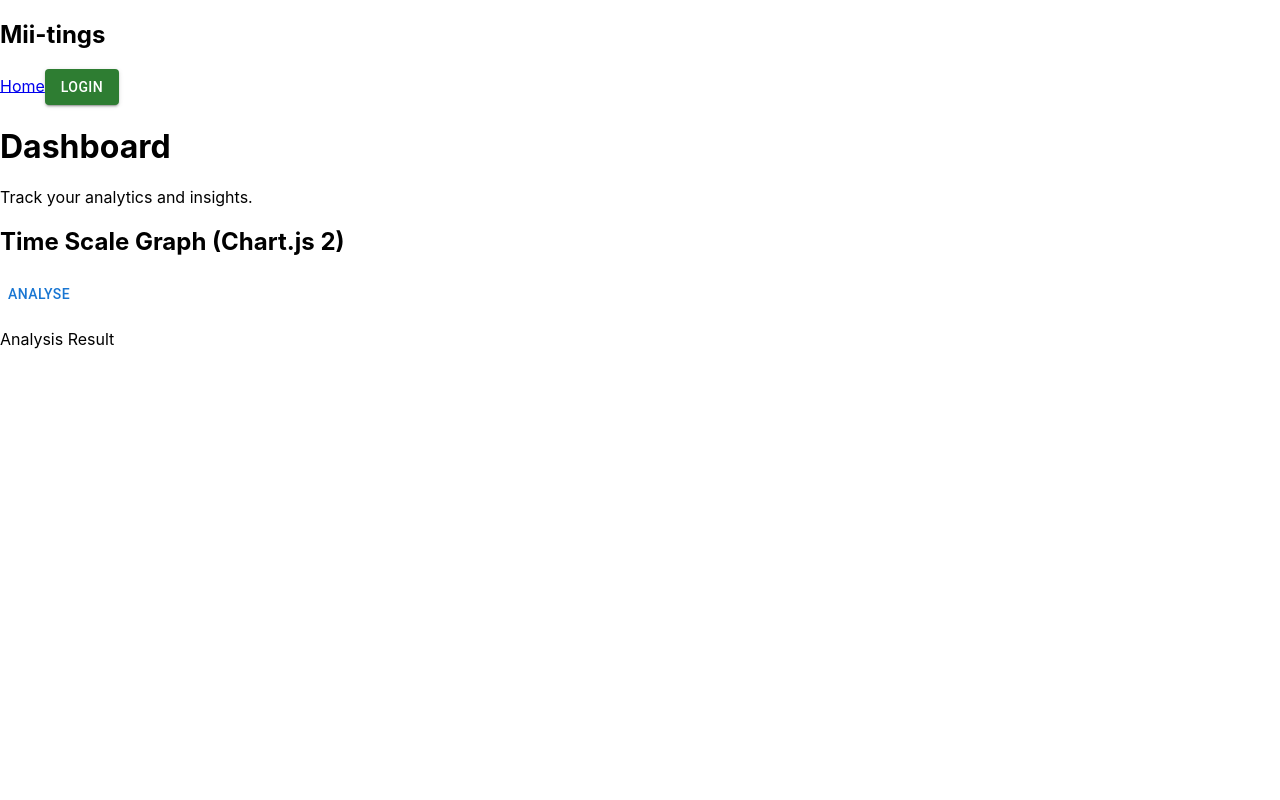
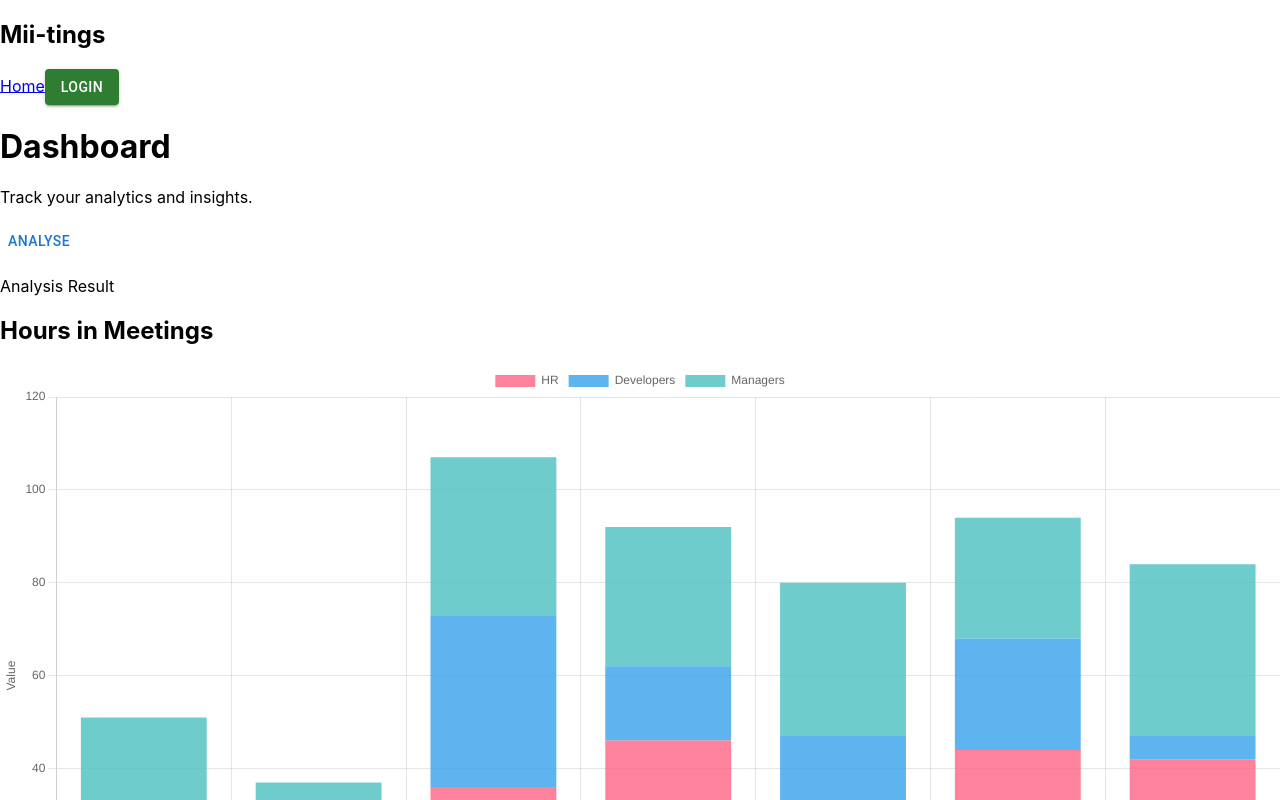
Before and after one commit to M-Byte480/mii-33, a React (Create React App) app in the folder frontend/: page /dashboard in a window 1280 px wide. Shown: the top 800 px of the page. Built offline with nearby package versions, Linux system fonts and the light colour scheme; no server answers.

Commit message:
dashboards

```diff
--- a/frontend/src/pages/dashboard.tsx
+++ b/frontend/src/pages/dashboard.tsx
@@ -1,14 +1,72 @@
-import { Line } from "react-chartjs-2"
-import { Chart as ChartJS, TimeScale, LinearScale, PointElement, LineElement, Tooltip, Legend } from "chart.js";
-import "chartjs-adapter-date-fns";
+import { Bar } from "react-chartjs-2";
+import { Chart as ChartJS, CategoryScale, LinearScale, BarElement, Title, Tooltip, Legend, TimeScale, ChartOptions } from "chart.js";
+import 'chartjs-adapter-date-fns';
+import { CSSProperties, useEffect, useState } from "react";
 import Button from "@mui/material/Button";
-import { CSSProperties, useEffect, useState } from "react";
+import { ClipLoader } from "react-spinners";
 import { getLocalStorageItem } from "../funcs/storage";
-import { ClipLoader } from "react-spinners";
+
 // Register necessary Chart.js components
-ChartJS.register(TimeScale, LinearScale, PointElement, LineElement, Tooltip, Legend);
+ChartJS.register(CategoryScale, LinearScale, BarElement, Title, Tooltip, Legend, TimeScale);
 
 export function Dashboard() {
+  const generateRandomData = () => {
+    return Array.from({ length: 7 }, (_, i) => ({
+      date: `2025-02-${20 + i}`,
+      hr: Math.floor(Math.random() * 50),
+      developers: Math.floor(Math.random() * 50),
+      managers: Math.floor(Math.random() * 50),
+    }));
+  };
+
+  const hardcodedData = generateRandomData();
+
+  const [data, setData] = useState<any>({
+    labels: hardcodedData.map((item) => item.date),
+    datasets: [
+      {
+        label: "HR",
+        data: hardcodedData.map((item) => item.hr),
+        backgroundColor: "rgba(255, 99, 132, 0.8)",
+      },
+      {
+        label: "Developers",
+        data: hardcodedData.map((item) => item.developers),
+        backgroundColor: "rgba(54, 162, 235, 0.8)",
+      },
+      {
+        label: "Managers",
+        data: hardcodedData.map((item) => item.managers),
+        backgroundColor: "rgba(75, 192, 192, 0.8)",
+      },
+    ],
+  });
+  const [loading, setLoading] = useState<boolean>(false);
+  const [response, setResponse] = useState<string>("Analysis Result");
+  const handleClick = () => {
+    setLoading(true);
+    fetch("http://localhost:3001/chat/analysis", {
+      method: "POST",
+      headers: {
+        "Content-Type": "application/json",
+        "Authorization": "Bearer " + getLocalStorageItem("mii-jwt"),
+      },
+      body: JSON.stringify({
+        data: hardcodedData,
+      }),
+    })
+      .then((res) => res.json())
+      .then((data) => {
+        setResponse(data.analysis);
+      })
+      .finally(() => {
+        setLoading(false);
+      });
+  };
+
+  const parseResponse = (response: string) => {
+    return response.replaceAll("#", "").replaceAll("*", "").replace(/(?:\r\n|\r|\n)/g, "<br>");
+  };
   return (
     <div className="min-h-screen bg-gray-100">
       {/* Header */}
@@ -16,150 +74,95 @@ export function Dashboard() {
         <h1 className="text-4xl font-bold">Dashboard</h1>
         <p className="mt-4 text-lg">Track your analytics and insights.</p>
       </header>
+      <Button onClick={handleClick}>Analyse</Button>
+      <p className="p4 border m-8" dangerouslySetInnerHTML={{ __html: parseResponse(response) }} />
 
       {/* Analytics Section */}
-      <Graph />
+      <div className="container mx-auto py-10 px-4 overflow-auto" style={{ maxHeight: '80vh' }}>
+        <div className="grid grid-cols-1 md:grid-cols-2 lg:grid-cols-3 gap-4">
+          <Graph title="Hours in Meetings" />
+          <Graph title="Effectiveness of Meetings" />
+          <Graph title="Meetings That Could Have Been an Email" />
+          <Graph title="Total Cost of Meetings" />
+          <Graph title="Meeting Attendance" />
+          <Graph title="Meeting Satisfaction" />
+        </div>
+      </div>
     </div>
-  )
+  );
 }
 
-export function Graph() {
-  const [response, setResponse] = useState<string>("Analysis Result");
-  const [apiResponse, setApiResponse] = useState<any>([]);
+interface GraphProps {
+  title: string;
+}
+
+export function Graph({ title }: GraphProps) {
   const [loading, setLoading] = useState<boolean>(false);
   let [color, setColor] = useState("#000000");
-  const [data, setData] = useState<any>({});
 
-  // let data = {
-  //   labels: [
-  //     "2024-02-01T00:00:00Z",
-  //     "2024-02-02T00:00:00Z",
-  //     "2024-02-03T00:00:00Z",
-  //     "2024-02-04T00:00:00Z",
-  //   ],
-  //   datasets: [
-  //     {
-  //       label: "Dataset",
-  //       data: [
-  //         { x: "2024-02-01T00:00:00Z", y: 10 },
-  //         { x: "2024-02-02T00:00:00Z", y: 30 },
-  //         { x: "2024-02-03T00:00:00Z", y: 20 },
-  //         { x: "2024-02-04T00:00:00Z", y: 50 },
-  //       ],
-  //       borderColor: "blue",
-  //       backgroundColor: "rgba(0, 0, 255, 0.5)",
-  //       tension: 0.4,
-  //     },
-  //   ],
-  // };
+  // Generate random data for demonstration
+  const generateRandomData = () => {
+    return Array.from({ length: 7 }, (_, i) => ({
+      date: `2025-02-${20 + i}`,
+      hr: Math.floor(Math.random() * 50),
+      developers: Math.floor(Math.random() * 50),
+      managers: Math.floor(Math.random() * 50),
+    }));
+  };
 
-  useEffect(() => {
-    fetch("http://localhost:3001/metrics", {
-      method: "GET",
-      headers: {
-        "Content-Type": "application/json",
-        "Authorization": "Bearer " + getLocalStorageItem("mii-jwt"),
-      },
-    })
-      .then((res) => res.json())
-      .then((data) => {
-        setApiResponse(data);
-      })
-      .catch((error) => console.error("Error fetching metrics:", error));
-  }, []);
+  const hardcodedData = generateRandomData();
 
-  useEffect(() => {
-    if (apiResponse.length === 0) return;
-
-    console.log("Update data", apiResponse);
-    let tmp = { labels: [], datasets: [] };
-    let labels: any[] = [];
-    let datasets = [
+  const [data, setData] = useState<any>({
+    labels: hardcodedData.map((item) => item.date),
+    datasets: [
       {
-        label: "Dataset",
-        data: [],
-        borderColor: "blue",
-        backgroundColor: "rgba(0, 0, 255, 0.5)",
-        tension: 0.4,
+        label: "HR",
+        data: hardcodedData.map((item) => item.hr),
+        backgroundColor: "rgba(255, 99, 132, 0.8)",
       },
       {
-        label: "Meeting Duration (min)",
-        data: [],
-        borderColor: "green",
-        backgroundColor: "rgba(0, 255, 0, 0.65)",
-        tension: 0.4,
+        label: "Developers",
+        data: hardcodedData.map((item) => item.developers),
+        backgroundColor: "rgba(54, 162, 235, 0.8)",
       },
       {
-        label: "Cost per minute",
-        data: [],
-        borderColor: "red",
-        backgroundColor: "rgba(255, 0, 0, 0.5)",
-        tension: 0.4,
+        label: "Managers",
+        data: hardcodedData.map((item) => item.managers),
+        backgroundColor: "rgba(75, 192, 192, 0.8)",
       },
-    ];
+    ],
+  });
 
-    apiResponse.forEach((element: any) => {
-      labels.push(element.id);
-      // @ts-ignore
-      datasets[0].data.push({ x: element.id, y: element.total_cost });
-      // @ts-ignore
-      datasets[1].data.push({ x: element.id, y: element.total_meeting_hours });
-      // @ts-ignore
-      datasets[2].data.push({ x: element.id, y: element.total_cost / element.total_meeting_hours });
-    });
-    // @ts-ignore
-    tmp.labels = labels;
-    // @ts-ignore
-    tmp.datasets = datasets;
-    setData(tmp);
-  }, [apiResponse]);
-
-  const options = {
+  const options: ChartOptions<'bar'> = {
     responsive: true,
     scales: {
       x: {
-        type: "linear",
+        stacked: true,
+        type: 'time',
+        time: {
+          unit: 'day',
+          tooltipFormat: 'MMM dd, yyyy',
+        },
         title: {
           display: true,
-          text: "Meeting ID",
-        },
-        ticks: {
-          stepSize: 1,
-          precision: 0,
+          text: "Date",
         },
       },
       y: {
+        stacked: true,
         title: {
           display: true,
-          text: "Cost of meeting in €",
+          text: "Value",
         },
       },
     },
+    plugins: {
+      legend: {
+        position: 'top' as const,
+      },
+
+    },
   };
-
-  const handleClick = () => {
-    setLoading(true);
-    fetch("http://localhost:3001/chat/analysis", {
-      method: "POST",
-      headers: {
-        "Content-Type": "application/json",
-        "Authorization": "Bearer " + getLocalStorageItem("mii-jwt")
-      },
-      body: JSON.stringify({
-        data: apiResponse
-      }),
-    })
-      .then((res) => res.json())
-      .then((data) => {
-        setResponse(data.analysis);
-      }).finally(() => {
-        setLoading(false);
-      });;
-  }
-
-  const parseResponse = (response: string) => {
-    return response.replaceAll("#", "").replaceAll("*", "").replace(/(?:\r\n|\r|\n)/g, '<br>');
-  }
 
   const override: CSSProperties = {
     display: "block",
@@ -168,32 +171,11 @@ export function Graph() {
   };
 
   return (
-    <>
-      <h2>Time Scale Graph (Chart.js 2)</h2>
-      <div className="flex flex-col justify-between">
-
-        <Button onClick={handleClick}>Analyse</Button>
-        {loading && (
-          <ClipLoader
-            color={color}
-            loading={loading}
-            cssOverride={override}
-            size={50}
-            aria-label="Loading Spinner"
-            data-testid="loader"
-          />
-        )}
-        <p className="p4 border m-8" dangerouslySetInnerHTML={{ __html: parseResponse(response) }} />
+    <div className="bg-white shadow-md rounded-lg p-4">
+      <h2 className="text-center text-lg font-bold">{title}</h2>
+      <div className="">
+        <Bar data={data} options={options} />
       </div>
-
-
-      {/* @ts-ignore */}
-      {
-        data.datasets && (
-          // @ts-ignore
-          <Line data={data} options={options} />
-        )
-      }
-    </>
-  )
+    </div>
+  );
 }
```
